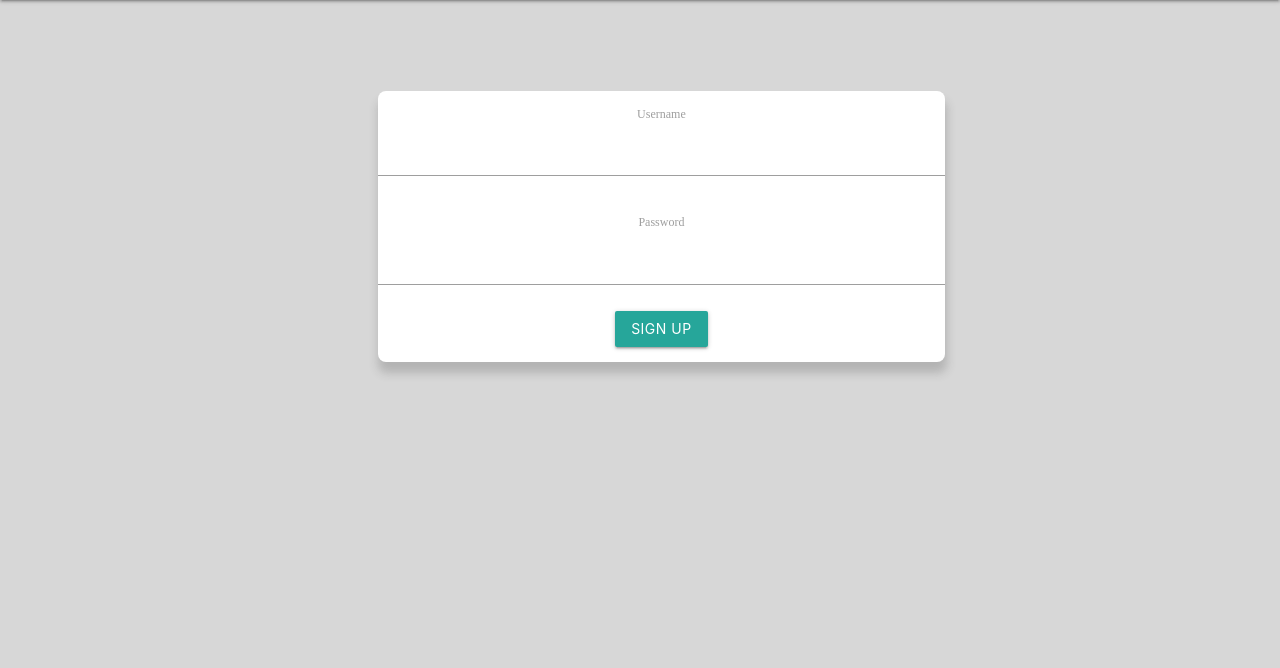
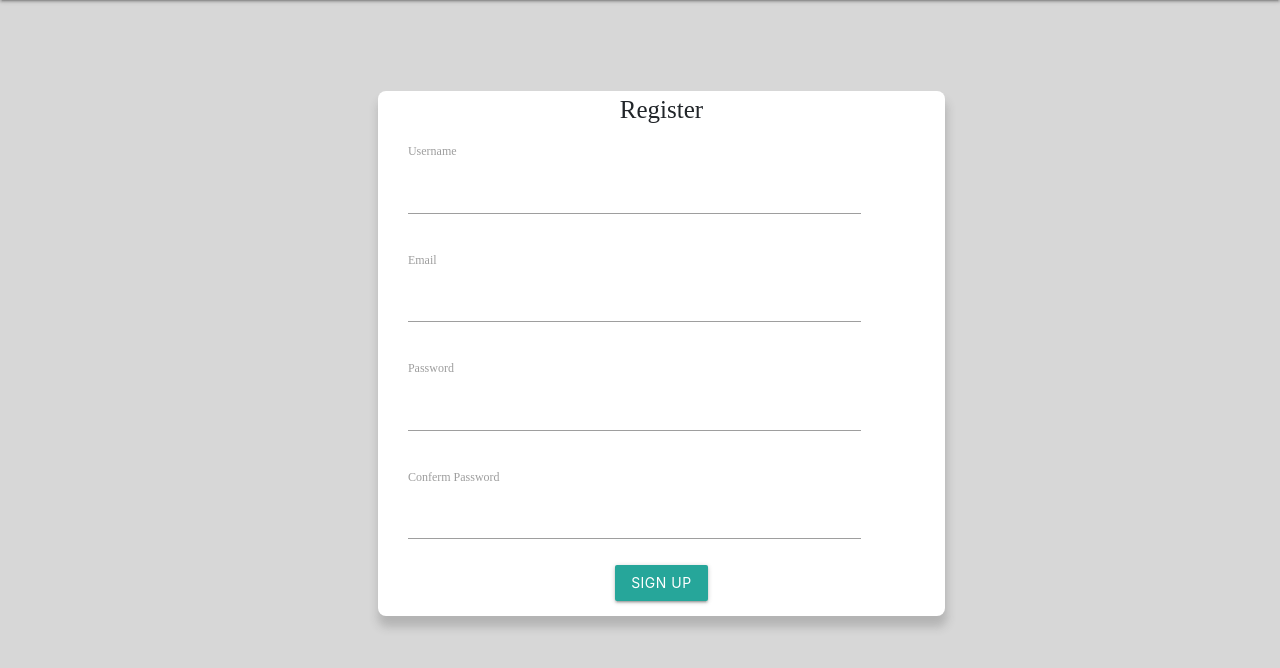
Before and after one commit to TaqsBlaze/Project-Board, a Flask app: page /register in a window 1280 px wide. Shown: the part 64-732 px from the top of the page. Run offline with Flask 2, Linux system fonts and the light colour scheme; some libraries are stand-ins or nearby versions.

Commit message:
fixed error in login page and added db to the app

```diff
--- a/LeNode/Routes/routes.py
+++ b/LeNode/Routes/routes.py
@@ -1,26 +1,35 @@
-from flask import render_template,url_for,redirect
+from flask import render_template,url_for,redirect,flash
 from LeNode.Models.models import User, Post
 from LeNode.forms.Forms import LoginForm,RegistrationForm,PostForm
 from LeNode import App
+from LeNode import db,bcrypt
 
-@App.route("/")
-@App.route("/index")
+@App.route("/",methods=['GET','POST'])
+@App.route("/index",methods=['GET','POST'])
 def index():
     form = LoginForm()
     if(form.validate_on_submit()):
         return redirect(url_for('home'))
     return render_template("index.html",title = 'Index',form=form)
-@App.route("/home")
+
+
+@App.route("/home",methods=['GET','POST'])
 def home():
 	form = Post()
 	return render_template("home.html",title='Home',form=form)
 
 
-@App.route("/profile")
+@App.route("/profile",methods=['GET','POST'])
 def profile():
 	return render_template("profile.html")
 
-@App.route("/register")
+@App.route("/register",methods=['GET','POST'])
 def register():
     form = RegistrationForm()
+    if(form.validate_on_submit()):
+        hashed_password = bcrypt.generate_password_hash(form.password.data).decode('utf-8')
+        user = User(username=form.username.data,email=form.email.data,password=hashed_password)
+        db.session.add(user) and db.session.commit()
+        flash(f'Account created for {form.username.data}!','success')
+        return redirect('home')
     return render_template("register.html",title="register",form=form)
--- a/LeNode/__init__.py
+++ b/LeNode/__init__.py
@@ -1,10 +1,11 @@
 from flask import Flask
 from flask_sqlalchemy import SQLAlchemy
-
+from flask_bcrypt import Bcrypt
 
 
 App = Flask(__name__)
 App.config['SECRET_KEY'] = '2582ec1d875514668349f162e3b4e71c65c1'
 App.config['SQLALCHEMY_DATABASE_URL'] = 'sqlite:///database.db'
 db = SQLAlchemy(App)
+bcrypt = Bcrypt(App)
 from LeNode.Routes import routes
--- a/LeNode/forms/Forms.py
+++ b/LeNode/forms/Forms.py
@@ -5,14 +5,14 @@ from wtforms.validators import DataRequired, Length,Email,EqualTo
 class RegistrationForm(FlaskForm):
 	username = StringField('Username',validators=[DataRequired(),Length(min=3,max=20)])
 	email = StringField('Email',validators=[DataRequired(),Email()])
-	number = IntegerField("Phone number",validators=[DataRequired()])
+	#number = IntegerField("Phone number",validators=[DataRequired()])
 	password = PasswordField('Password',validators=[DataRequired(),Length(min=4,max=8)])
 	conferm_password = PasswordField('Conferm Password',validators=[DataRequired(),EqualTo('password')])
 	submit = SubmitField('Sign Up')
 
 class LoginForm(FlaskForm):
 	#username = StringField('Username',validators=[DataRequired(),Length(min=3,max=20)])
-	user = StringField('User name',validators=[DataRequired(),Email()])
+	user = StringField('User name',validators=[DataRequired()])
 	password = PasswordField('Password',validators=[DataRequired(),Length(min=4,max=8)])
 	remender = BooleanField("Remeber me")
 	submit = SubmitField('Login')
--- a/LeNode/static/css/main.css
+++ b/LeNode/static/css/main.css
@@ -12,11 +12,16 @@ body {
         left: 2cm;
         width: 15cm;
         top: 2.4cm;
-        text-align: center;
+        text-align:center;
         float: left;
         box-shadow: 1px 10px 10px 1px rgba(63, 63, 61, 0.226);
     }
-
+.login-panel .iner-login-panel{
+    position:relative;
+    margin-left:30px;
+    width:12cm;
+    text-align: left;
+}
 .msg-board {
         background: white;
         font-family: trench;
--- a/LeNode/templates/home.html
+++ b/LeNode/templates/home.html
@@ -12,9 +12,10 @@ AND SHOW PROJECTS POSTED-->
                 </div>
             </div>
         </nav>
-        {{for project in projects }}
+        {% for project in projects %}
             <div class="home-project-card">
                 {{ project }}
             </div>
+        {% endfor %}
     {% endblock body %}
 </body>
--- a/LeNode/templates/register.html
+++ b/LeNode/templates/register.html
@@ -7,6 +7,8 @@
     </div>
 </nav>
 <div class="login-panel">
+    Register
+     <div class="iner-login-panel">
         <form method='POST' action="">
             {{ form.hidden_tag() }}
             <div class="form-group">
@@ -18,7 +20,17 @@
                 {% endif %} {{ form.username(class="form-control-label") }}
             </div>
             <div class="form-group">
-            {{ form.password.label(class="form-control-label") }} {{ form.password(class="form-control-label") }}
+                {{ form.email.label(class="form-control-label") }}
+                {{ form.email(class="form-control-label") }}
+            </div>
+            <div class="form-group">
+                {{ form.password.label(class="form-control-label") }}
+                {{ form.password(class="form-control-label") }}
+            </div>
+            <div class="form-group">
+                {{ form.conferm_password.label(class="form-control-label") }}
+                {{ form.conferm_password(class="form-control-label") }}
+            </div>
         </div>
             <div class="form-group">
                 {{ form.submit(class="btn btn-outline-info") }}
```
Also changed, not shown: LeNode/templates/index.html (+7 -5 lines). Lines whose indentation alone changed are shown as unchanged.
